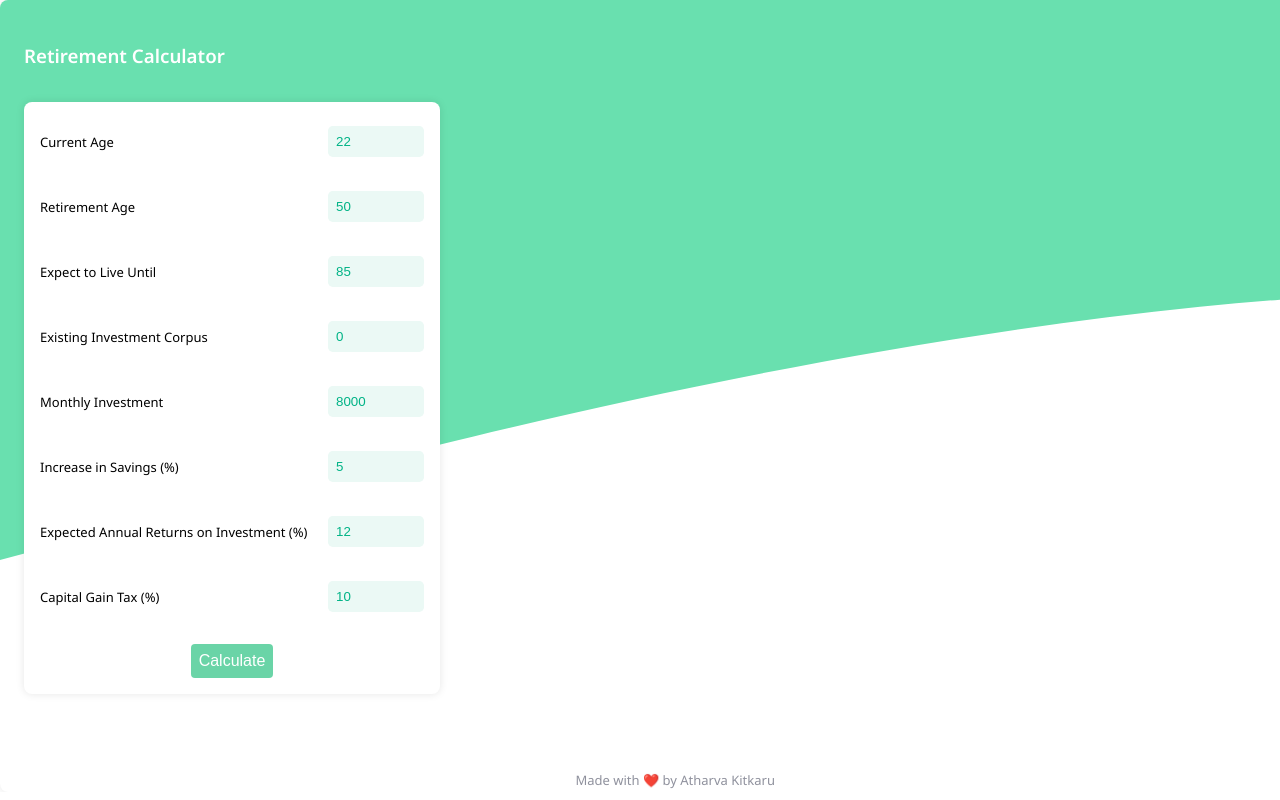
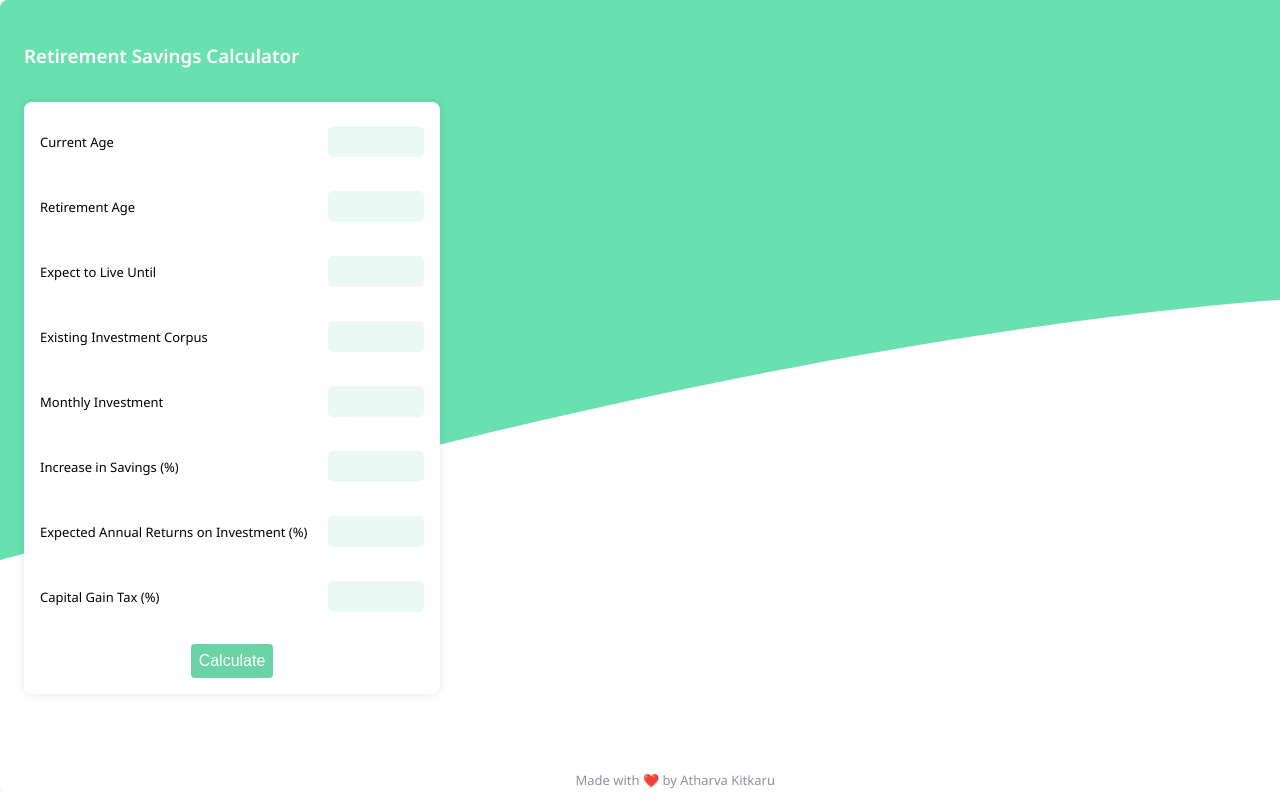
Before and after one commit to AtharvaKitkaru/fire-calculator, a React (Create React App) app: page / in a window 1280 px wide. Built offline with nearby package versions, Linux system fonts and the light colour scheme.

Commit message:
removed default inputs

```diff
--- a/src/RetirementCalculator.js
+++ b/src/RetirementCalculator.js
@@ -1,30 +1,20 @@
 import React, { useState, useEffect } from "react";
 import "./RetirementCalculator.scss";
 
-// Calculations for the RetirementCalculator
-// corpus = currentInvestmentCorpus
-// incremental savings during the year = 12*monthlyInvestment
-// monthly investment = (1+annualIncreaseInSavings/100)*monthlyInvestment
-// corpus = corpus + incrementalSavings + returnoninvestment ... before retirement
-// corpus =corpus + returnoninvestment - yearlyWithdrawal
-// return on investment =corpus*growthrate*(1-taxrate/100)
-// yearlyWithdrawal = 12*initialMonthlyPostRetirement
-//                  = Previous withdrawals*(1+inflationRate/100)
-
 const RetirementCalculator = () => {
-  const [currentAge, setCurrentAge] = useState(22);
-  const [retirementAge, setRetirementAge] = useState(50);
-  const [lifeExpectancy, setLifeExpectancy] = useState(85);
-  const [currentInvestmentCorpus, setCurrentInvestmentCorpus] = useState(0);
-  const [monthlyInvestment, setMonthlyInvestment] = useState(8000);
-  const [annualIncreaseInSavings, setAnnualIncreaseInSavings] = useState(5);
-  const [growthRate, setGrowthRate] = useState(12);
-  const [capitalGainTax, setCapitalGainTax] = useState(10);
+  const [currentAge, setCurrentAge] = useState();
+  const [retirementAge, setRetirementAge] = useState();
+  const [lifeExpectancy, setLifeExpectancy] = useState();
+  const [currentInvestmentCorpus, setCurrentInvestmentCorpus] = useState();
+  const [monthlyInvestment, setMonthlyInvestment] = useState();
+  const [annualIncreaseInSavings, setAnnualIncreaseInSavings] = useState();
+  const [growthRate, setGrowthRate] = useState();
+  const [capitalGainTax, setCapitalGainTax] = useState();
   const [postRetirementMonthlyIncome, setPostRetirementMonthlyIncome] =
-    useState(100000);
-  const [inflationRate, setInflationRate] = useState(8);
+    useState();
+  const [inflationRate, setInflationRate] = useState();
   const [simulationData, setSimulationData] = useState([]);
-  const [tableHidden, setTableHidden] = useState(true);
+  const [tableHidden, setTableHidden] = useState();
 
   useEffect(() => {
     // This function will run on component mount and whenever dependencies change
@@ -121,7 +111,7 @@ const RetirementCalculator = () => {
   return (
     <div className="calculator">
       <div className="heading-section">
-        <h3>Retirement Calculator</h3>
+        <h3>Retirement Savings Calculator</h3>
       </div>
       <div className="body">
         <div className="input-section">
```
